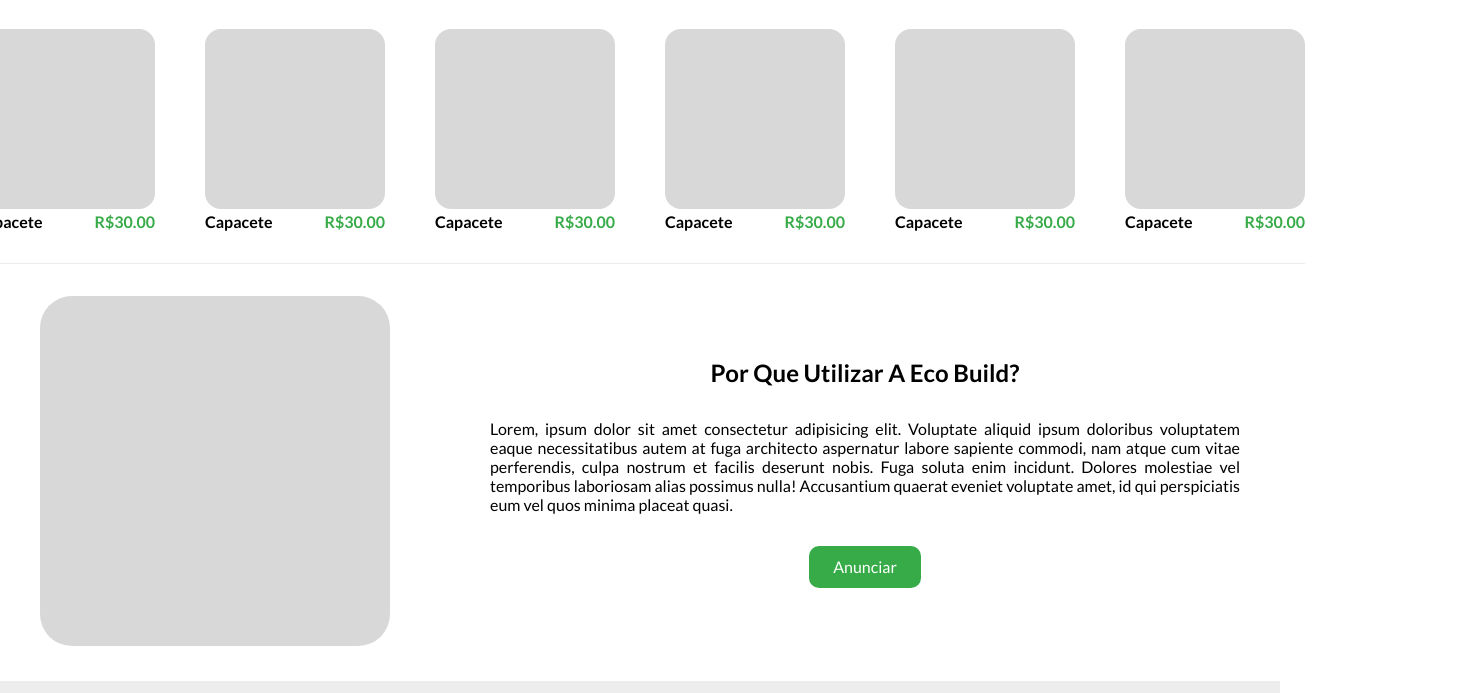
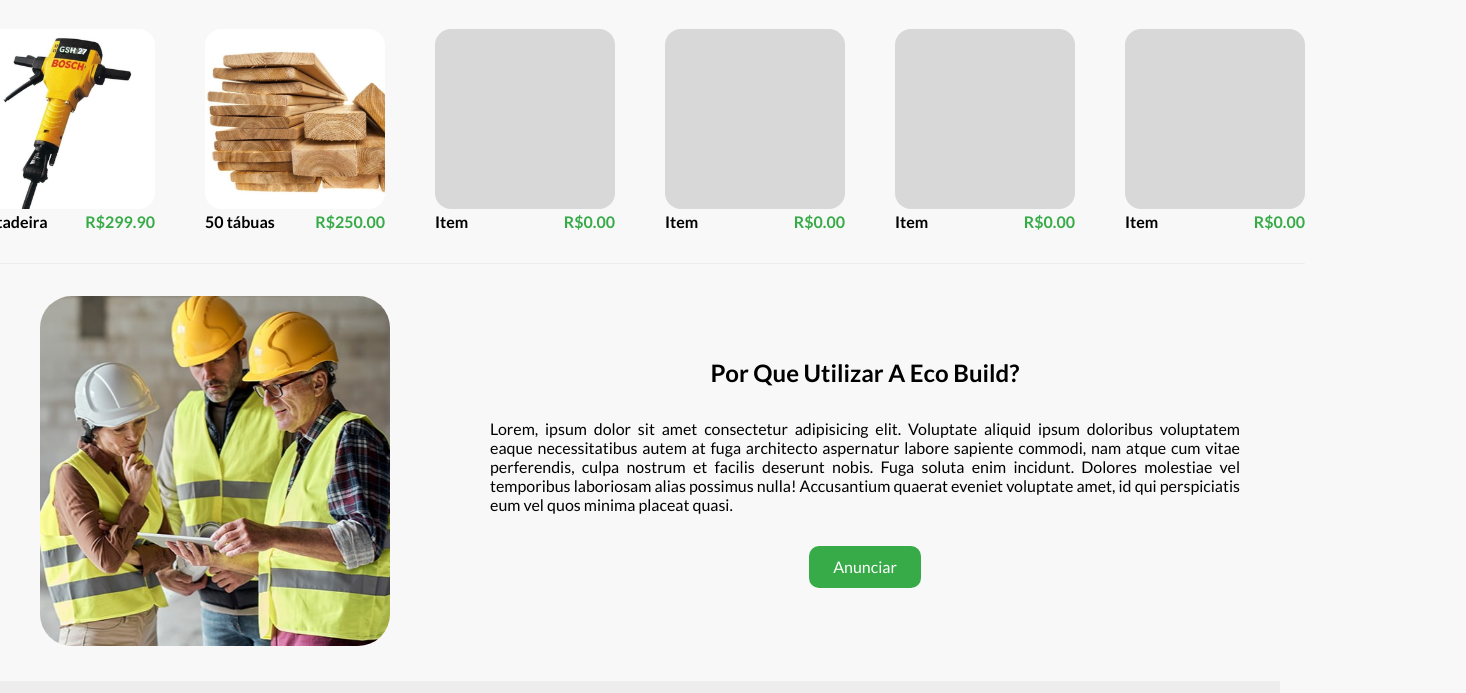
Before and after one commit to Lucascarv1804/ecobuild, a plain HTML site: page index.html in a window 1280 px wide. Shown: the part 687-1380 px from the top of the page, 1466 px wide, since content can reach past the window. Drawn offline with nearby package versions, Linux system fonts and the light colour scheme.

Commit message:
imagens atualizadas

```diff
--- a/assets/css/styles.css
+++ b/assets/css/styles.css
@@ -16,13 +16,19 @@
     --header-padding: 2rem 1rem;
     --default-border: 1px solid #ededed;
 }
+
+body {
+    background-color: #f8f8f8;
+}
+
 /* CABEÇALHO */
 header {
     display: flex;
     align-items: center;
-    justify-content: space-around;
-    padding: var(--header-padding);
+    justify-content: space-between;
+    padding: 2rem 14rem;
     border-bottom: var(--default-border);
+    background-color: #fff;
 }
 
 .logo img {
@@ -30,7 +36,7 @@
 }
 
 .search-bar input {
-    width: 600px;
+    width: 700px;
     padding: .6rem;
     border: 1px solid #d3d3d3;
     border-radius: 12px;
@@ -52,7 +58,6 @@
     font-size: 16px;
     color: #1f1f1f;
     transition: .2s;
-    /* font-weight: 600; */
     text-decoration: none;
 }
 
@@ -109,6 +114,10 @@
     background-color: var(--hover-green);
 }
 /* FIM DO CABEÇALHO */
+
+main {
+    background-color: #f8f8f8;
+}
 
 /* Carrousel */
 .slider-container {
@@ -264,3 +273,5 @@
     justify-content: center;
     height: 200px;
 }
+
+/* RESPONSIVIDADE */
--- a/index.html
+++ b/index.html
@@ -70,13 +70,25 @@
             <div class="catalog-items">
                 <div class="item">
                     <div class="item-image">
-                        <img src="../assets/images/item-img.jpg">
+                        <img src="/assets/images/britadeira.jpg">
                     </div>
 
                     <div class="item-info">
-                        <p class="item-title">Capacete</p>
+                        <p class="item-title">Britadeira</p>
 
-                        <p class="item-price">R$<span>30.00</span></p>
+                        <p class="item-price">R$<span>299.90</span></p>
+                    </div>
+                </div>
+
+                <div class="item">
+                    <div class="item-image">
+                        <img src="/assets/images/madeira.jpg">
+                    </div>
+
+                    <div class="item-info">
+                        <p class="item-title">50 tábuas</p>
+
+                        <p class="item-price">R$<span>250.00</span></p>
                     </div>
                 </div>
 
@@ -86,9 +98,9 @@
                     </div>
 
                     <div class="item-info">
-                        <p class="item-title">Capacete</p>
+                        <p class="item-title">Item</p>
 
-                        <p class="item-price">R$<span>30.00</span></p>
+                        <p class="item-price">R$<span>0.00</span></p>
                     </div>
                 </div>
 
@@ -98,9 +110,9 @@
                     </div>
 
                     <div class="item-info">
-                        <p class="item-title">Capacete</p>
+                        <p class="item-title">Item</p>
 
-                        <p class="item-price">R$<span>30.00</span></p>
+                        <p class="item-price">R$<span>0.00</span></p>
                     </div>
                 </div>
 
@@ -110,9 +122,9 @@
                     </div>
 
                     <div class="item-info">
-                        <p class="item-title">Capacete</p>
+                        <p class="item-title">Item</p>
 
-                        <p class="item-price">R$<span>30.00</span></p>
+                        <p class="item-price">R$<span>0.00</span></p>
                     </div>
                 </div>
 
@@ -122,21 +134,9 @@
                     </div>
 
                     <div class="item-info">
-                        <p class="item-title">Capacete</p>
+                        <p class="item-title">Item</p>
 
-                        <p class="item-price">R$<span>30.00</span></p>
-                    </div>
-                </div>
-
-                <div class="item">
-                    <div class="item-image">
-                        <img src="../assets/images/item-img.jpg">
-                    </div>
-
-                    <div class="item-info">
-                        <p class="item-title">Capacete</p>
-
-                        <p class="item-price">R$<span>30.00</span></p>
+                        <p class="item-price">R$<span>0.00</span></p>
                     </div>
                 </div>
             </div>
@@ -144,7 +144,7 @@
 
         <section class="util">
             <div class="util-img">
-                <img src="../assets/images/item-img.jpg" alt="#">
+                <img src="/assets/images/workers.jpg" alt="#">
             </div>
 
             <div class="util-txt">
```
Also changed, not shown: assets/images/britadeira.jpg (added), assets/images/madeira.jpg (added), assets/images/slider.jpg, assets/images/workers.jpg (added).
